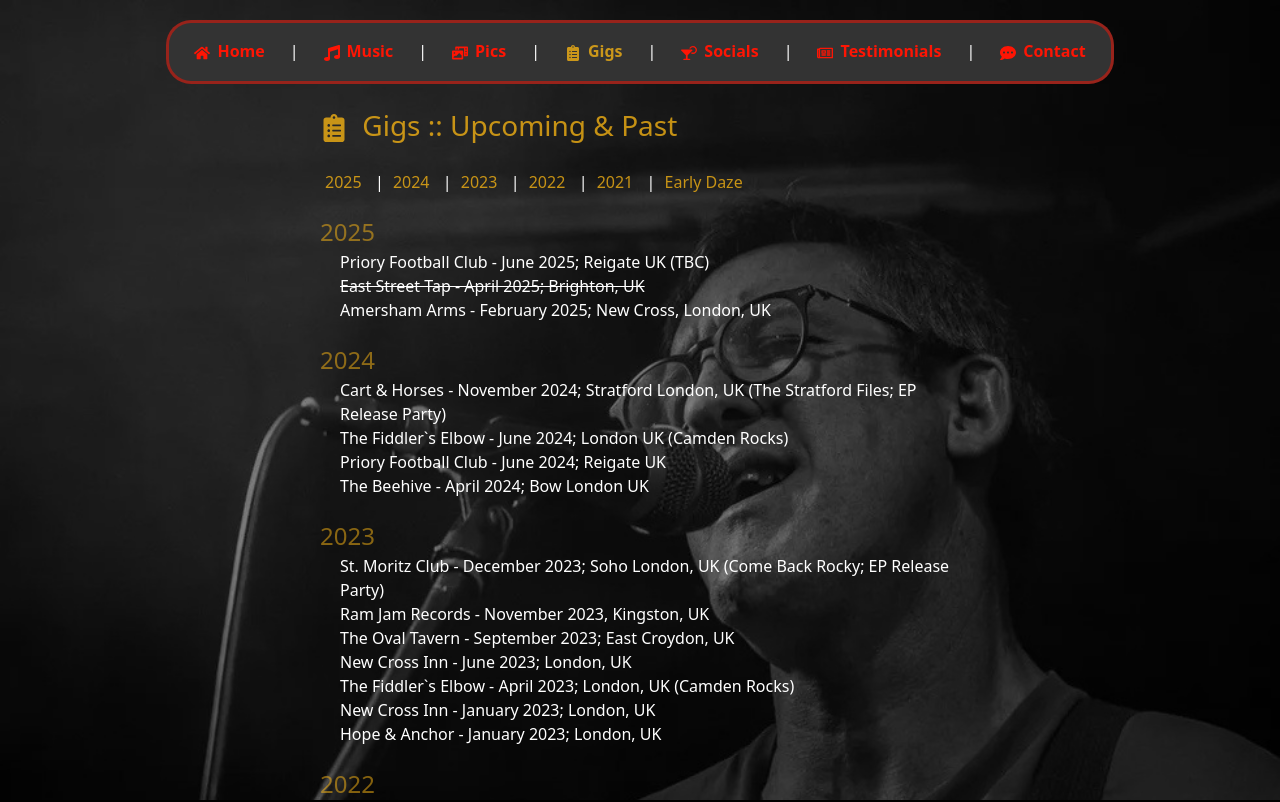
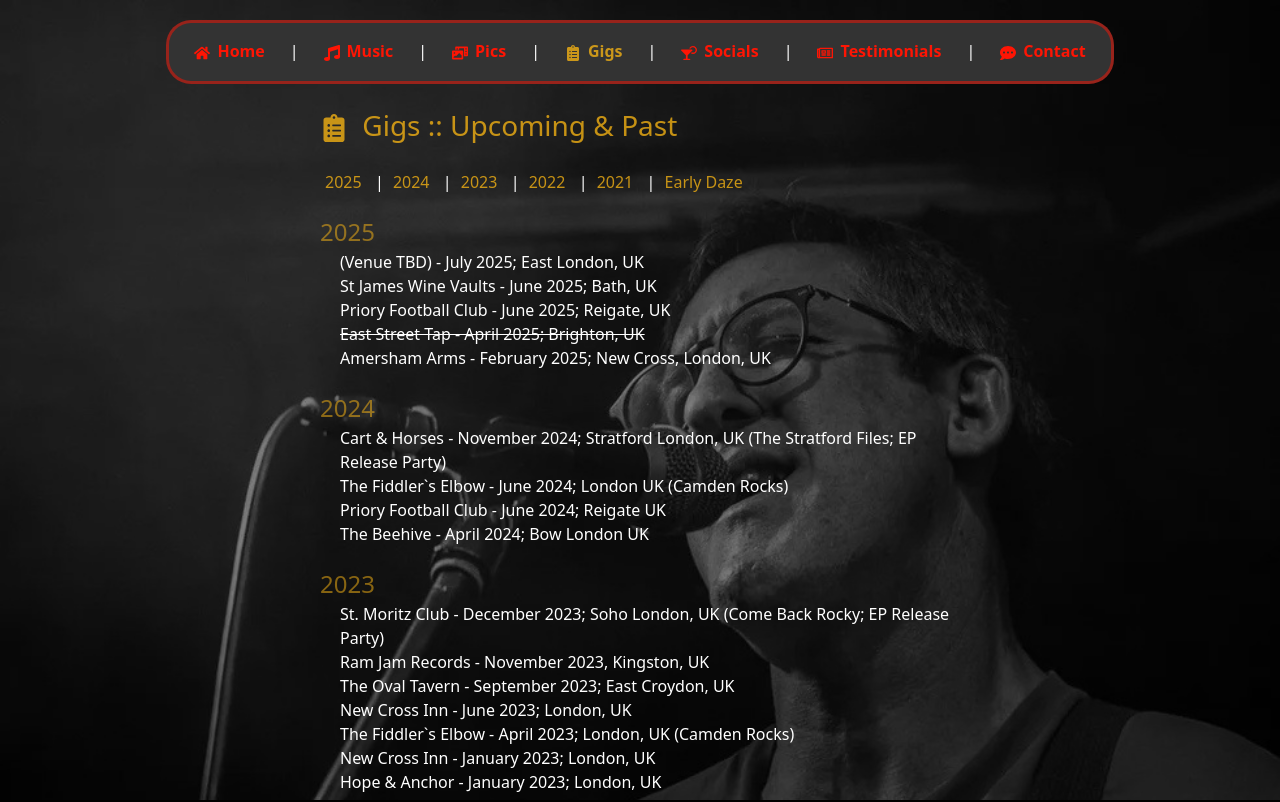
Before and after one commit to DuffmanOohyeah/boomedia, a Next.js app: page /gigs in a window 1280 px wide. Shown: the top 802 px of the page. Built offline with nearby package versions, Linux system fonts and the light colour scheme.

Commit message:
Adding new gigs

```diff
--- a/src/app/gigs/page.tsx
+++ b/src/app/gigs/page.tsx
@@ -55,7 +55,9 @@ const Gigs = (): JSX.Element => {
 					2025
 				</h2>
 				<ul className='gigsUl'>
-					<li>Priory Football Club - June 2025; Reigate UK (TBC)</li>
+					<li>(Venue TBD) - July 2025; East London, UK</li>
+					<li>St James Wine Vaults - June 2025; Bath, UK</li>
+					<li>Priory Football Club - June 2025; Reigate, UK</li>
 					<li className='line-through'>
 						East Street Tap - April 2025; Brighton, UK
 					</li>
```
